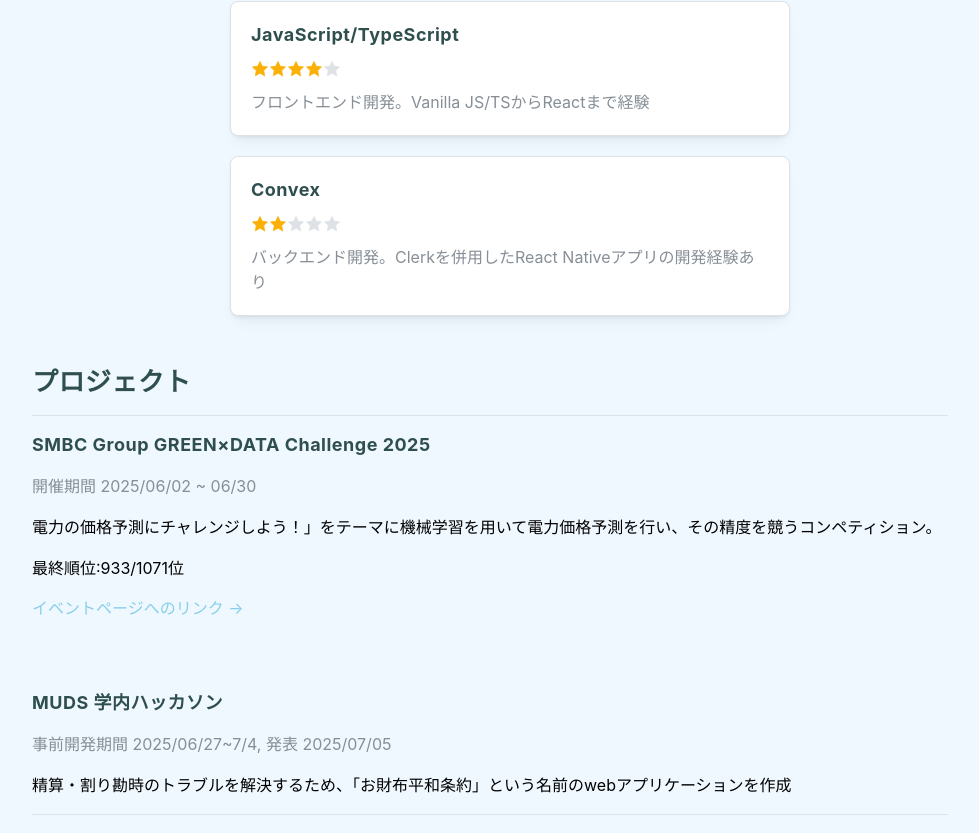
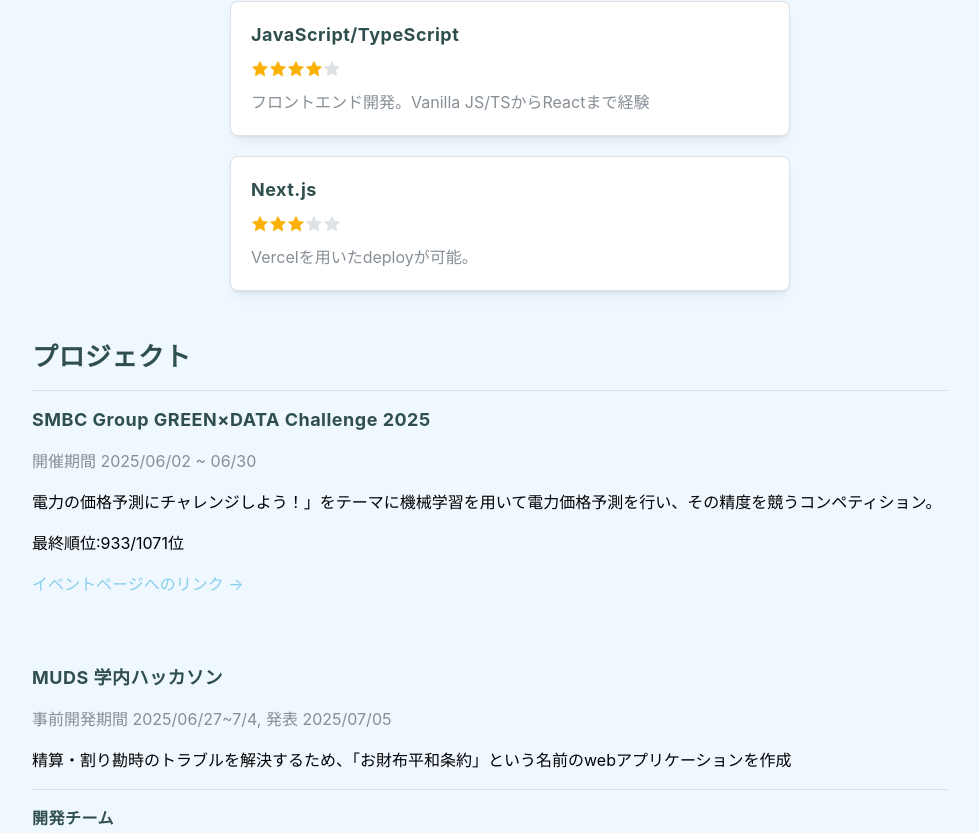
Before and after one commit to Yuu0413s/portfolio, a React (Vite) app: page / in a window 1280 px wide. Shown: the part 1279-2112 px from the top of the page, without its empty margins (300-1279 px from the left). Built offline with nearby package versions, Linux system fonts and the light colour scheme.

Commit message:
✅feat: 情報の更新

```diff
--- a/src/components/interns.tsx
+++ b/src/components/interns.tsx
@@ -20,6 +20,13 @@
         period: "2025年9月 ~",
         description: "子供向けプログラミング教育の講師。",
         component: LITALICOWonder,
+    },
+    {
+        slug: "ai-consulting",
+        companyName: "株式会社A.I Consulting",
+        internshipTitle: "株式会社A.I Consulting",
+        period: "2025年12月 ~",
+        description: "フルスタックエンジニアとして、様々な開発を行っている。",
     },
 ];
 
--- a/src/components/skills.tsx
+++ b/src/components/skills.tsx
@@ -22,9 +22,9 @@
         description: "フロントエンド開発。Vanilla JS/TSからReactまで経験",
     },
     {
-        name: "Convex",
-        rating: 2,
-        description: "バックエンド開発。Clerkを併用したReact Nativeアプリの開発経験あり",
+        name: "Next.js",
+        rating: 3,
+        description: "Vercelを用いたdeployが可能。",
     }
 ];
 
```
